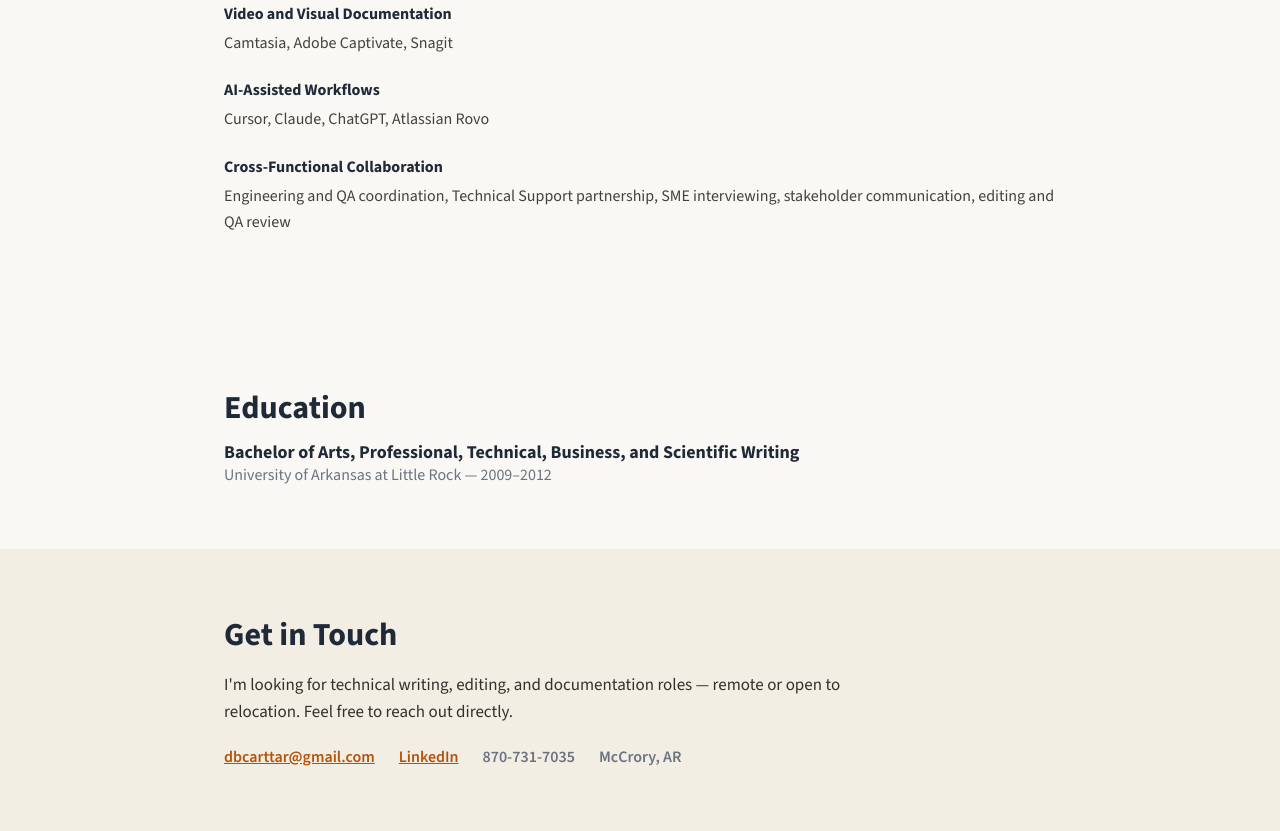
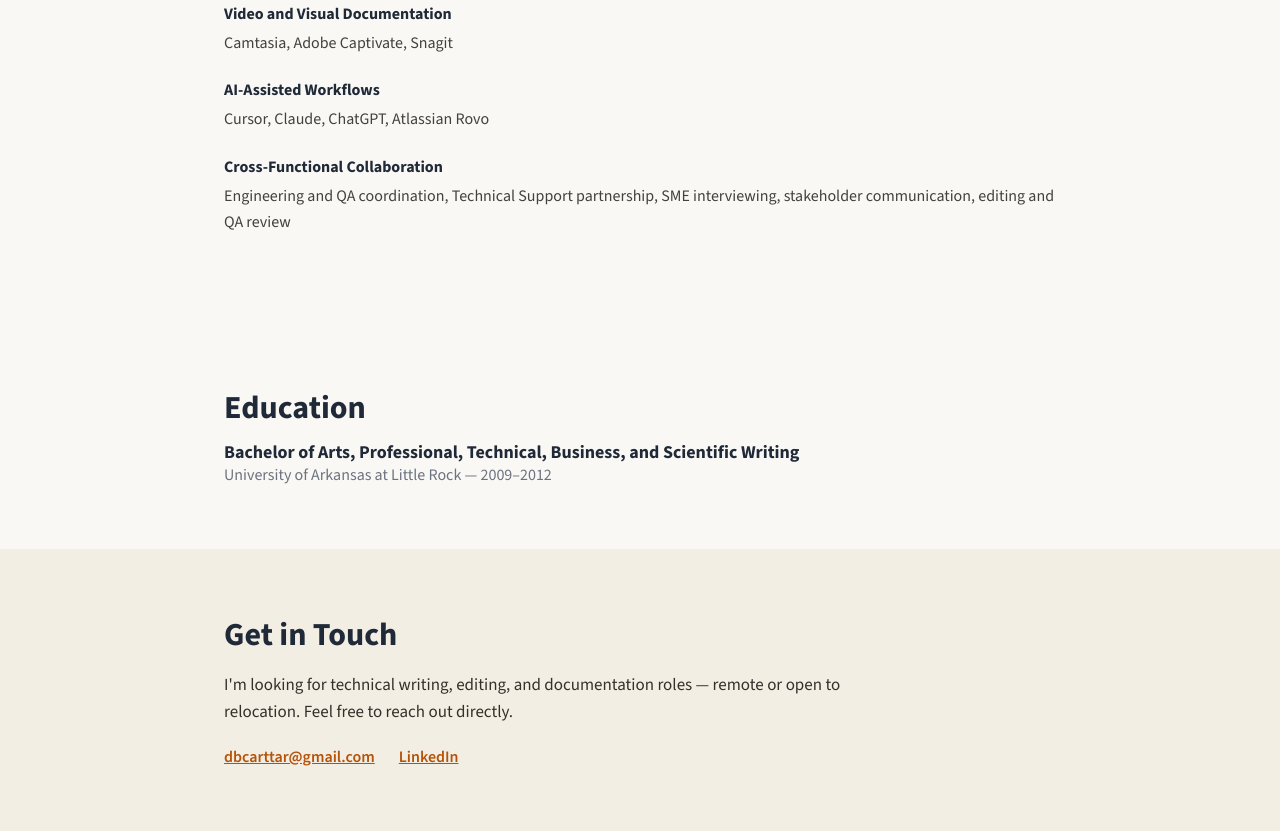
Before and after one commit to lod-osh/lod-osh.github.io, a plain HTML site: page index.html in a window 1280 px wide. Shown: the part 3643-4474 px from the top of the page. Drawn offline with nearby package versions, Linux system fonts and the light colour scheme.

Commit message:
Update index.html

```diff
--- a/index.html
+++ b/index.html
@@ -256,9 +256,7 @@
     <div style="display: flex; gap: clamp(12px, 3vw, 24px); flex-wrap: wrap; font-size: clamp(14px, 2.2vw, 16px); font-weight: 600;">
       <a href="mailto:dbcarttar@gmail.com">dbcarttar@gmail.com</a>
       <a href="https://www.linkedin.com/in/derek-carttar-0bb67237" target="_blank" rel="noopener">LinkedIn</a>
-      <span style="color: var(--muted);">870-731-7035</span>
-      <span style="color: var(--muted);">McCrory, AR</span>
-    </div>
+       </div>
   </div>
 </div>
 
```
